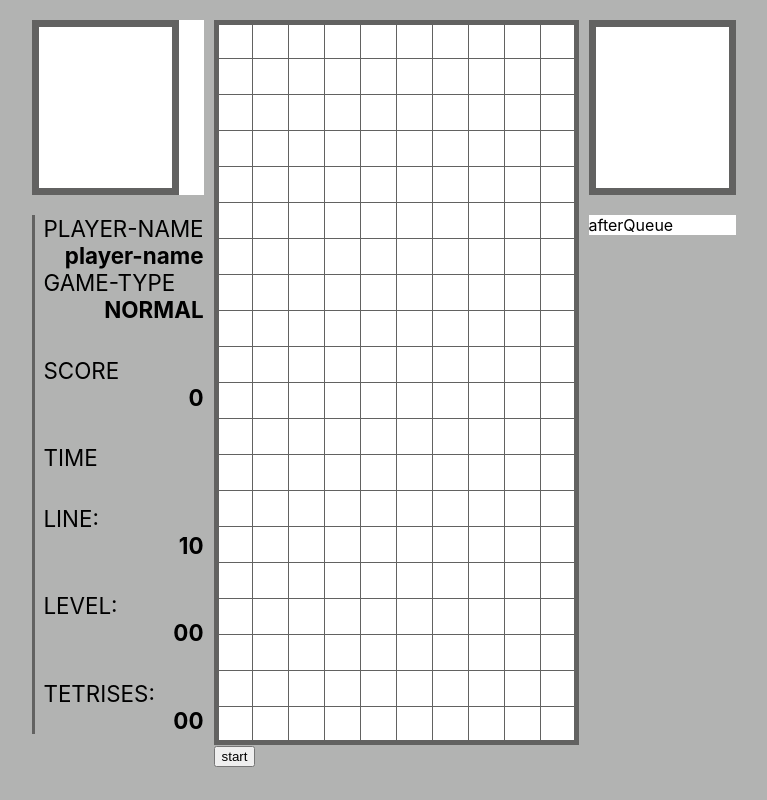
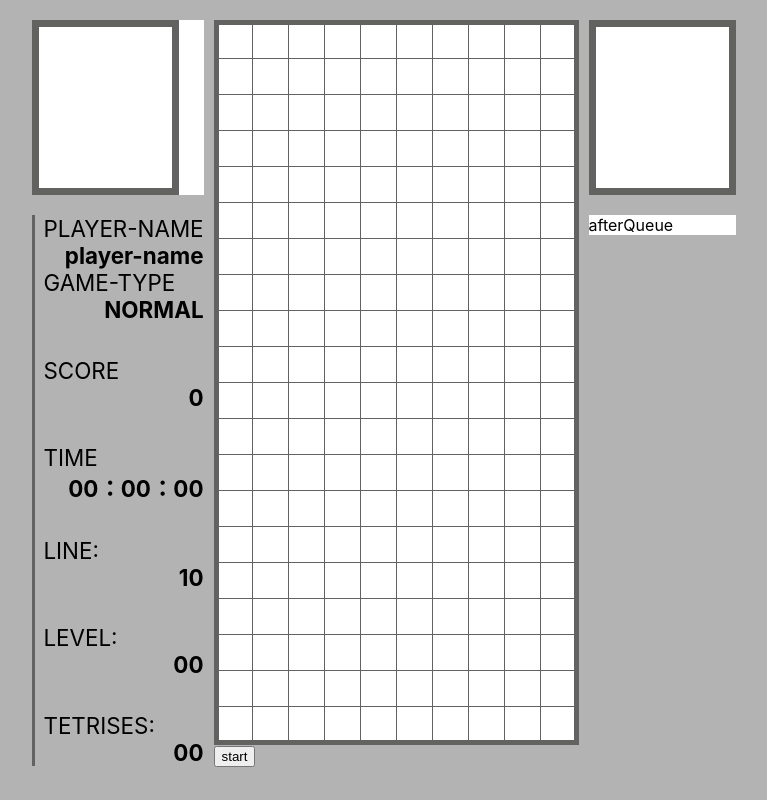
Before and after one commit to Kosuke-I/vTETuLISe, a Nuxt app: page /vTETuLISe in a window 1280 px wide. Shown: the whole page, without its empty margins (256-1023 px from the left). Built offline with nearby package versions, Linux system fonts and the light colour scheme.

Commit message:
refs: #9 プレイ時間の表示

```diff
--- a/pages/vTETuLISe.vue
+++ b/pages/vTETuLISe.vue
@@ -55,7 +55,7 @@
                   TIME
                 </li>
                 <li class="scoreData timeCount">
-                  {{ displayPlayTime }}
+                  {{ checkHours | zeroPadding }}：{{ checkMinutes | zeroPadding }}：{{ checkSeconds | zeroPadding }}
                 </li>
               </div>
               <div class="box lineBox">
@@ -208,6 +208,11 @@ const tetrimino = {
 };
 export default {
   filters: {
+    /**
+     * テトリミノの種類判別クラス付与
+     * @param  val テトリミノタイプ
+     * @return テトリミノクラス
+     */
     blockClass(val) {
       switch (val) {
         case 1:
@@ -227,6 +232,14 @@ export default {
         default:
           return '';
       }
+    },
+    /**
+     * プレイ時間のゼロ埋め
+     * @param  value 時間
+     * @return ゼロ埋めした時間
+     */
+    zeroPadding(value) {
+      return value.toString().padStart(2, 0);
     }
   },
   data: function() {
@@ -262,7 +275,13 @@ export default {
         level: 1,
         tetris: 0
       },
-      playTime: '00:00:00'
+      time: {
+        playTime: 0,
+        endTime: 0,
+        diffTime: 0,
+        intervalId: 0,
+        isRunning: false
+      }
     };
   },
   computed: {
@@ -311,7 +330,28 @@ export default {
      */
     displayScore() {
       return this.scoreData.score;
-    }
+    },
+    /**
+     * '時'の表示
+     * @return 時
+     */
+    checkHours() {
+      return Math.floor(this.time.diffTime / 1000 / 60 / 60);
+    },
+    /**
+     * '分'の表示
+     * @return 分
+     */
+    checkMinutes() {
+      return Math.floor(this.time.diffTime / 1000 / 60) % 60;
+    },
+    /**
+     * '秒'の表示
+     * @return 秒
+     */
+    checkSeconds() {
+      return Math.floor(this.time.diffTime / 1000) % 60;
+    },
   },
   // ライフサイクル
   created() {
@@ -340,6 +380,7 @@ export default {
       this.block.type = this.getRandomBlock();
       this.nextBlock.type = this.getRandomBlock();
       this.setBlock();
+      this.timeStart();
       this.dropDown();
       document.activeElement.blur();
     },
@@ -617,6 +658,31 @@ export default {
       }
     },
     /**
+     * タイマースタート
+     * @param time 時間
+     */
+    setStartTime(time) {
+      this.time.playTime = performance.now() - time;
+    },
+    /**
+     * プレイ時間
+     */
+    progressTime() {
+      this.time.endTime = performance.now();
+      this.time.diffTime = this.time.endTime - this.time.playTime;
+    },
+    /**
+     * プレイ時間の計測開始
+     */
+    timeStart() {
+      if (this.time.isRunning) {
+        return false;
+      }
+      this.time.isRunning = true;
+      this.setStartTime(this.time.diffTime);
+      this.time.intervalId = setInterval(this.progressTime, 1000);
+    },
+    /**
      * スコア情報の更新
      */
     updateScore(deleteLines) {
```
